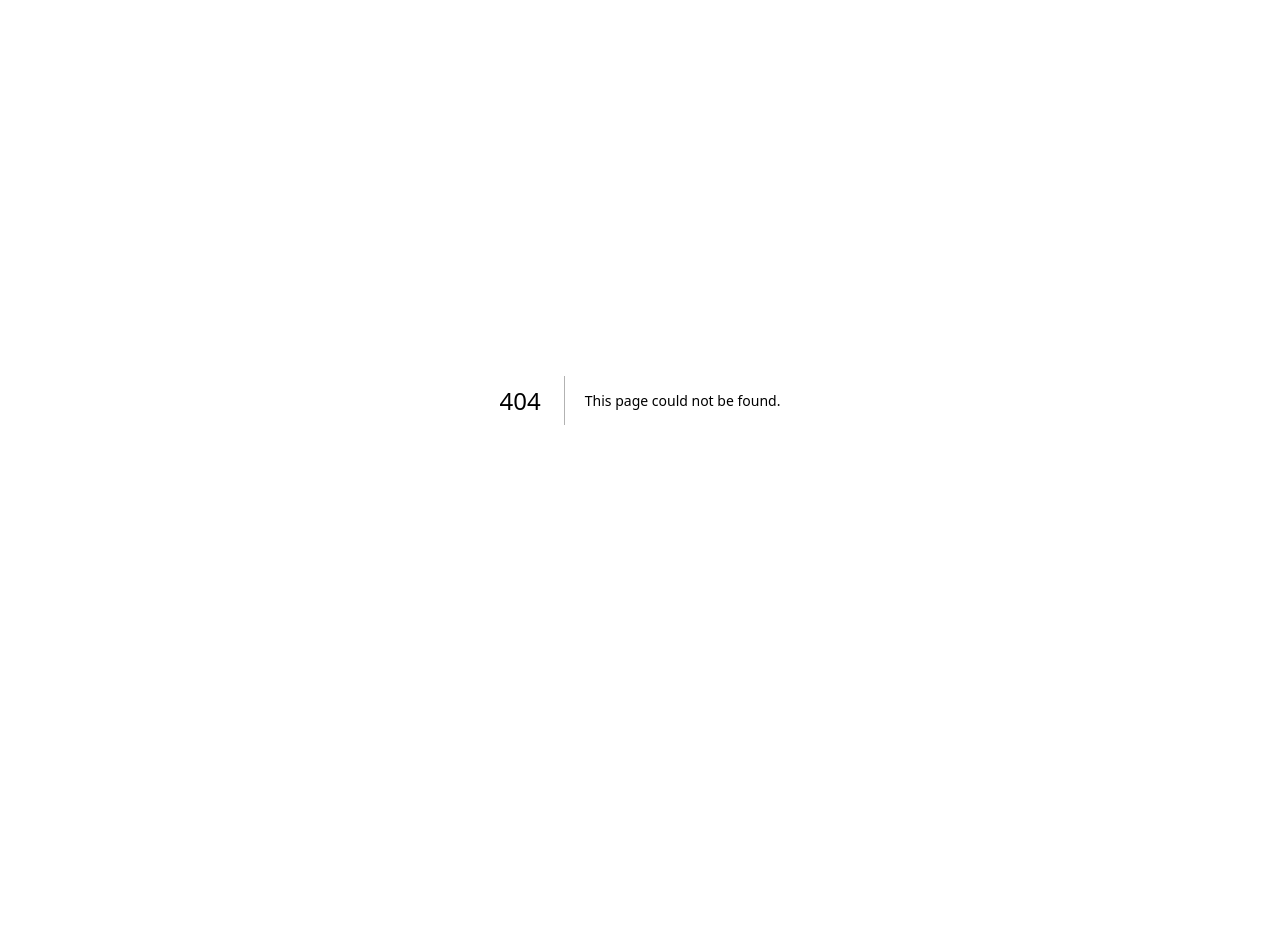
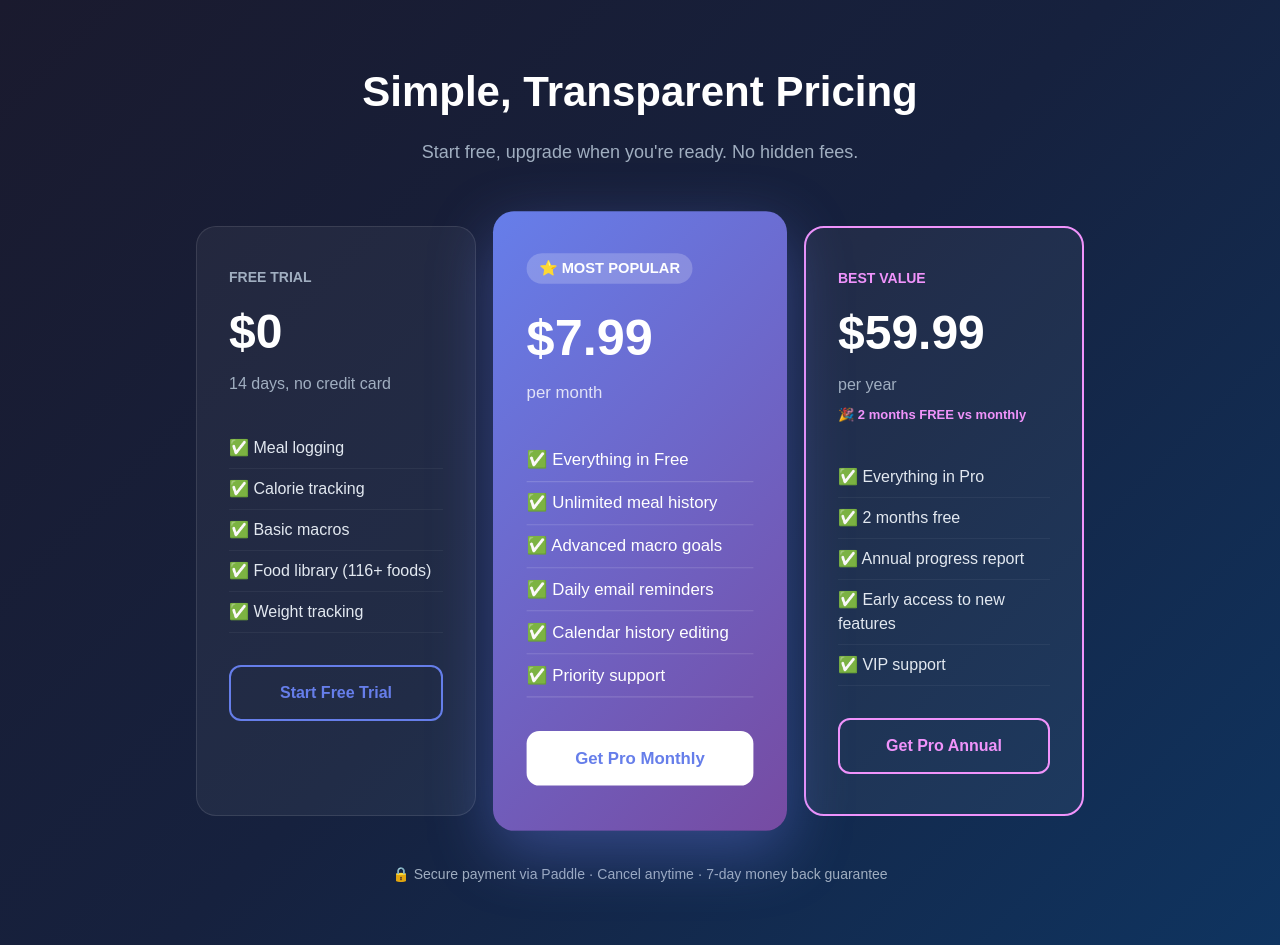
Before and after one commit to biz777/kalorix, a Next.js app: page /pricing in a window 1280 px wide. Before the commit this address had no page. Before the commit the page ends 800 px from the top, so only its background shows below. Built offline with nearby package versions, Linux system fonts and the light colour scheme.

Commit message:
Create page.tsx

```diff
--- /dev/null
+++ b/app/pricing/page.tsx
@@ -0,0 +1,79 @@
+export default function Pricing() {
+  return (
+    <main style={{ minHeight: "100vh", background: "linear-gradient(135deg, #1a1a2e 0%, #16213e 50%, #0f3460 100%)", padding: "60px 24px", fontFamily: "sans-serif" }}>
+
+      {/* Header */}
+      <div style={{ textAlign: "center", marginBottom: 60 }}>
+        <h1 style={{ color: "white", fontSize: 42, fontWeight: 800, marginBottom: 16 }}>
+          Simple, Transparent Pricing
+        </h1>
+        <p style={{ color: "#a0aec0", fontSize: 18, maxWidth: 500, margin: "0 auto" }}>
+          Start free, upgrade when you're ready. No hidden fees.
+        </p>
+      </div>
+
+      {/* Plans */}
+      <div style={{ display: "flex", gap: 24, justifyContent: "center", flexWrap: "wrap", maxWidth: 1000, margin: "0 auto" }}>
+
+        {/* Free Trial */}
+        <div style={{ background: "rgba(255,255,255,0.05)", border: "1px solid rgba(255,255,255,0.1)", borderRadius: 20, padding: "40px 32px", width: 280, color: "white" }}>
+          <div style={{ fontSize: 14, color: "#a0aec0", fontWeight: 600, marginBottom: 8 }}>FREE TRIAL</div>
+          <div style={{ fontSize: 48, fontWeight: 800, marginBottom: 4 }}>$0</div>
+          <div style={{ color: "#a0aec0", marginBottom: 32 }}>14 days, no credit card</div>
+          <ul style={{ listStyle: "none", padding: 0, margin: "0 0 32px 0" }}>
+            {["Meal logging", "Calorie tracking", "Basic macros", "Food library (116+ foods)", "Weight tracking"].map(f => (
+              <li key={f} style={{ padding: "8px 0", borderBottom: "1px solid rgba(255,255,255,0.05)", color: "#e2e8f0" }}>
+                ✅ {f}
+              </li>
+            ))}
+          </ul>
+          <a href="https://kalorix-nine.vercel.app" style={{ display: "block", textAlign: "center", padding: "14px", borderRadius: 12, border: "2px solid #667eea", color: "#667eea", fontWeight: 700, textDecoration: "none" }}>
+            Start Free Trial
+          </a>
+        </div>
+
+        {/* Pro Monthly */}
+        <div style={{ background: "linear-gradient(135deg, #667eea, #764ba2)", borderRadius: 20, padding: "40px 32px", width: 280, color: "white", transform: "scale(1.05)", boxShadow: "0 20px 60px rgba(102,126,234,0.4)" }}>
+          <div style={{ fontSize: 14, fontWeight: 600, marginBottom: 8, background: "rgba(255,255,255,0.2)", display: "inline-block", padding: "4px 12px", borderRadius: 20 }}>⭐ MOST POPULAR</div>
+          <div style={{ fontSize: 48, fontWeight: 800, marginBottom: 4, marginTop: 8 }}>$7.99</div>
+          <div style={{ color: "rgba(255,255,255,0.8)", marginBottom: 32 }}>per month</div>
+          <ul style={{ listStyle: "none", padding: 0, margin: "0 0 32px 0" }}>
+            {["Everything in Free", "Unlimited meal history", "Advanced macro goals", "Daily email reminders", "Calendar history editing", "Priority support"].map(f => (
+              <li key={f} style={{ padding: "8px 0", borderBottom: "1px solid rgba(255,255,255,0.15)", color: "white" }}>
+                ✅ {f}
+              </li>
+            ))}
+          </ul>
+          <a href="#" style={{ display: "block", textAlign: "center", padding: "14px", borderRadius: 12, background: "white", color: "#667eea", fontWeight: 700, textDecoration: "none" }}>
+            Get Pro Monthly
+          </a>
+        </div>
+
+        {/* Pro Annual */}
+        <div style={{ background: "rgba(255,255,255,0.05)", border: "2px solid #f093fb", borderRadius: 20, padding: "40px 32px", width: 280, color: "white" }}>
+          <div style={{ fontSize: 14, color: "#f093fb", fontWeight: 600, marginBottom: 8 }}>BEST VALUE</div>
+          <div style={{ fontSize: 48, fontWeight: 800, marginBottom: 4 }}>$59.99</div>
+          <div style={{ color: "#a0aec0", marginBottom: 8 }}>per year</div>
+          <div style={{ fontSize: 13, color: "#f093fb", marginBottom: 32, fontWeight: 600 }}>🎉 2 months FREE vs monthly</div>
+          <ul style={{ listStyle: "none", padding: 0, margin: "0 0 32px 0" }}>
+            {["Everything in Pro", "2 months free", "Annual progress report", "Early access to new features", "VIP support"].map(f => (
+              <li key={f} style={{ padding: "8px 0", borderBottom: "1px solid rgba(255,255,255,0.05)", color: "#e2e8f0" }}>
+                ✅ {f}
+              </li>
+            ))}
+          </ul>
+          <a href="#" style={{ display: "block", textAlign: "center", padding: "14px", borderRadius: 12, border: "2px solid #f093fb", color: "#f093fb", fontWeight: 700, textDecoration: "none" }}>
+            Get Pro Annual
+          </a>
+        </div>
+
+      </div>
+
+      {/* Footer note */}
+      <p style={{ textAlign: "center", color: "#a0aec0", marginTop: 48, fontSize: 14 }}>
+        🔒 Secure payment via Paddle · Cancel anytime · 7-day money back guarantee
+      </p>
+
+    </main>
+  );
+}
```
